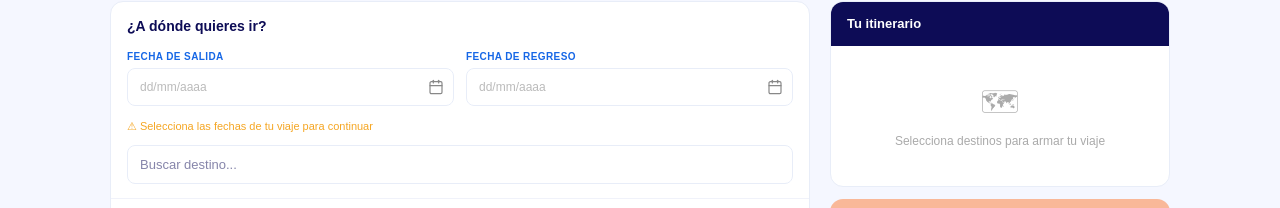
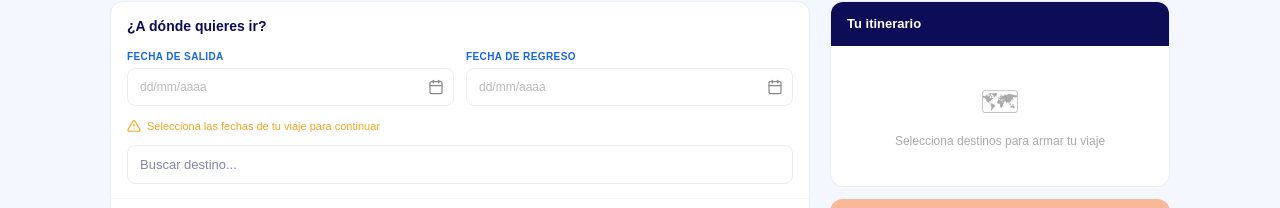
Before and after one commit to barreradionisio/trip-planner, a Next.js app: page /destinos in a window 1280 px wide. Shown: the part 73-281 px from the top of the page. Built offline with nearby package versions, Linux system fonts and the light colour scheme.

Commit message:
fix logos visa mastercard tamaño en pago

```diff
--- a/app/destinos/page.tsx
+++ b/app/destinos/page.tsx
@@ -268,7 +268,14 @@ export default function Destinos() {
                   </div>
                 </div>
                 {(!fechaSalida || !fechaRegreso) && (
-                  <div style={{ fontSize: "11px", color: "#F5A623", marginBottom: "10px" }}>⚠ Selecciona las fechas de tu viaje para continuar</div>
+<div style={{ fontSize: "11px", color: "#F5A623", marginBottom: "10px", display: "flex", alignItems: "center", gap: "6px" }}>
+  <svg width="14" height="14" viewBox="0 0 24 24" fill="none" stroke="#F5A623" strokeWidth="2" strokeLinecap="round" strokeLinejoin="round">
+    <path d="M10.29 3.86L1.82 18a2 2 0 0 0 1.71 3h16.94a2 2 0 0 0 1.71-3L13.71 3.86a2 2 0 0 0-3.42 0z"/>
+    <line x1="12" y1="9" x2="12" y2="13"/>
+    <line x1="12" y1="17" x2="12.01" y2="17"/>
+  </svg>
+  Selecciona las fechas de tu viaje para continuar
+</div>
                 )}
                 <input placeholder="Buscar destino..." value={busqueda} onChange={e => setBusqueda(e.target.value)} className="dest-buscar" />
               </div>
```
Also changed, not shown: app/pago/page.tsx (+2 -2 lines).
